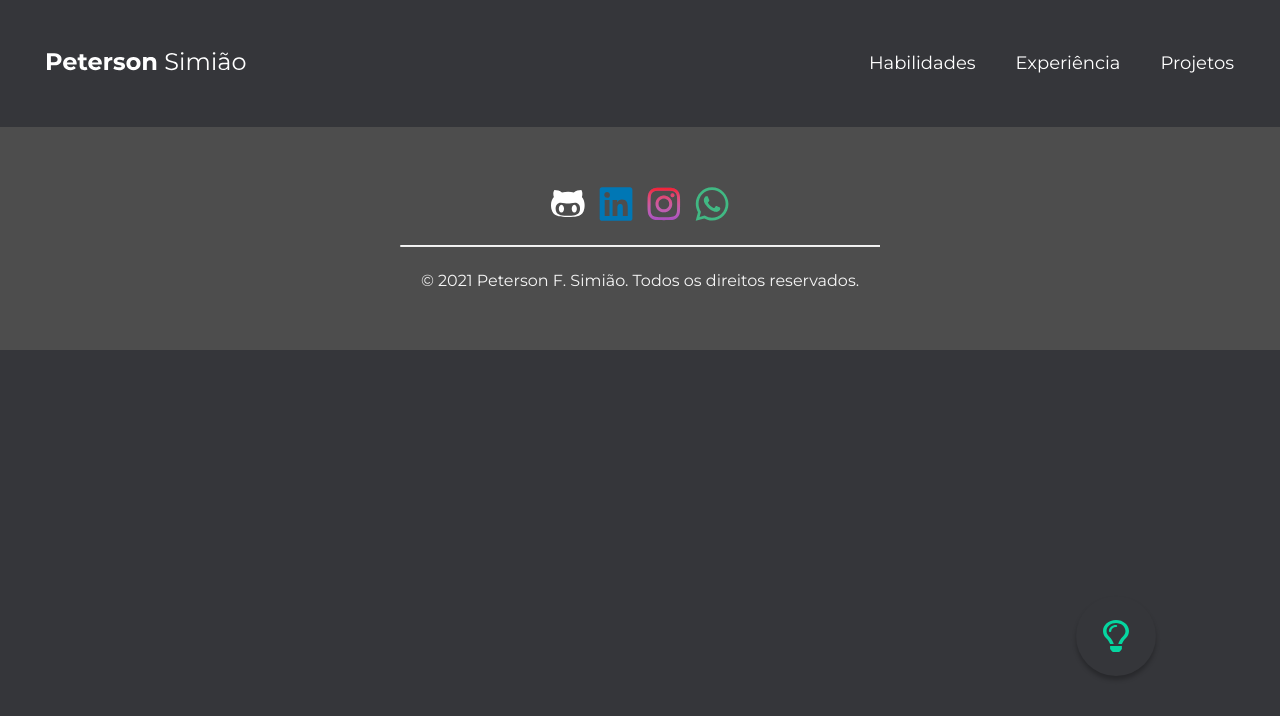
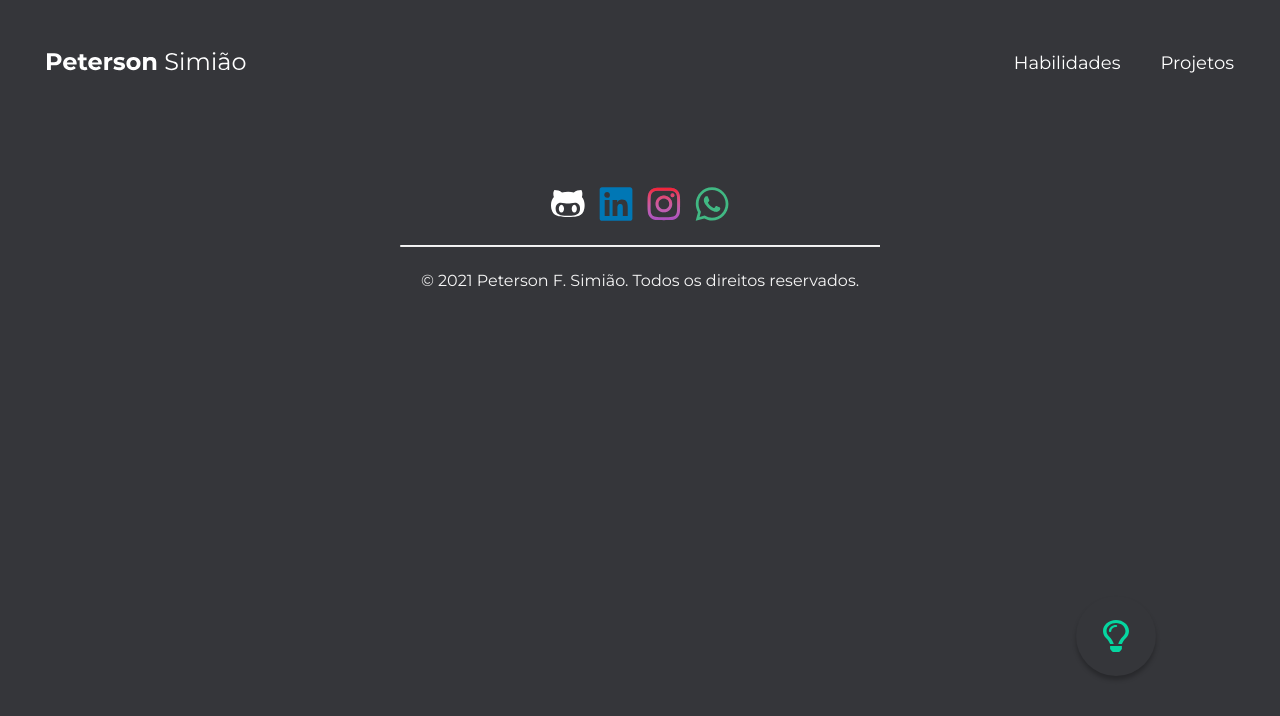
Before and after one commit to PetersonFonsec/my_blog_react, a React (Create React App) app: page /blog in a window 1280 px wide. Shown: the top 716 px of the page. Built offline with nearby package versions, Linux system fonts and the light colour scheme.

Commit message:
feat: adicionado scroll nos links do header

```diff
--- a/src/components/Layouts/Header/index.jsx
+++ b/src/components/Layouts/Header/index.jsx
@@ -1,5 +1,5 @@
 import { useState } from "react";
-import { BrowserRouter as Router, Link } from "react-router-dom";
+import { BrowserRouter as Router } from "react-router-dom";
 
 import Menu from "../Menu/index";
 import { Header, Button, Nav } from "./style";
@@ -11,21 +11,30 @@
 
 const links = [
   {
-    link: "/",
+    idSection: "skills",
     label: "Habilidades",
   },
+  // {
+  //   idSection: "/experiencia",
+  //   label: "Experiência",
+  // },
   {
-    link: "/experiencia",
-    label: "Experiência",
-  },
-  {
-    link: "/projetos",
+    idSection: "projects",
     label: "Projetos",
   },
 ];
 
+const scrollToSection = (id) =>
+  document
+    .getElementById(id)
+    .scrollIntoView({ block: "start", behavior: "smooth" });
+
 const HeaderComponent = () => {
   const [showMenu, setShowMenu] = useState(false);
+  const scroll = (id) => {
+    setShowMenu(false);
+    scrollToSection(id);
+  };
 
   return (
     <>
@@ -38,9 +47,9 @@
 
           <Nav>
             <ul>
-              {links.map(({ link, label }, i) => (
-                <li key={i}>
-                  <Link to={link}>{label}</Link>
+              {links.map(({ idSection, label }, i) => (
+                <li key={i} onClick={() => scroll(idSection)}>
+                  {label}
                 </li>
               ))}
             </ul>
@@ -54,7 +63,12 @@
           </Button>
         </Router>
       </Header>
-      <Menu links={links} active={links[0].link} show={showMenu} />
+      <Menu
+        links={links}
+        active={links[0].idSection}
+        callback={scroll}
+        show={showMenu}
+      />
     </>
   );
 };
--- a/src/components/Layouts/Header/style.js
+++ b/src/components/Layouts/Header/style.js
@@ -60,6 +60,7 @@
 
   li {
     color: ${({ theme }) => theme.colors.primary};
+    cursor: pointer;
   }
 
   li:not(:last-child) {
--- a/src/components/Layouts/Menu/index.jsx
+++ b/src/components/Layouts/Menu/index.jsx
@@ -1,17 +1,22 @@
-import { BrowserRouter as Router, Link } from "react-router-dom";
+import { BrowserRouter as Router } from "react-router-dom";
 import { Menu, List, Item } from "./styled";
 
 import Socials from "../../Socials/index";
 
-function MenuComponent({ links, active, show }) {
+function MenuComponent({ links, active, show, callback }) {
   return (
     <Menu show={show}>
       <Router>
         <List role="menu">
           {links &&
-            links.map(({ link, label }, i) => (
-              <Item key={i} active={active === link} role="menuitem">
-                <Link to={link}>{label}</Link>
+            links.map(({ idSection, label }, i) => (
+              <Item
+                key={i}
+                active={active === idSection}
+                onClick={() => callback(idSection)}
+                role="menuitem"
+              >
+                {label}
               </Item>
             ))}
         </List>
--- a/src/components/Layouts/Menu/styled.js
+++ b/src/components/Layouts/Menu/styled.js
@@ -24,12 +24,6 @@
 
 export const Item = styled.li`
   position: relative;
-
-  &:not(:last-child) {
-    margin-bottom: 32px;
-  }
-
-  a {
   font-family: Nunito;
   font-style: normal;
   font-weight: bold;
@@ -37,7 +31,7 @@
   line-height: 36px;
   text-align: center;
   color: ${({ active, theme }) =>
-      active ? "#5ed3f3" : theme.colors.primary};
+    active ? theme.colors.contrast : theme.colors.primary};
   display: block;
   cursor: pointer;
 
@@ -58,5 +52,8 @@
     border-radius: 14px;
     margin: auto;
   }
+
+  &:not(:last-child) {
+    margin-bottom: 32px;
   }
 `;
--- a/src/components/Layouts/Sections/Projects/index.jsx
+++ b/src/components/Layouts/Sections/Projects/index.jsx
@@ -4,7 +4,7 @@
 
 function SectionProjects() {
   return (
-    <Section>
+    <Section id="projects">
       <Wrapper>
         <Title>Meus Projetos</Title>
         <ListProjects />
--- a/src/components/Layouts/Sections/Skills/index.jsx
+++ b/src/components/Layouts/Sections/Skills/index.jsx
@@ -3,7 +3,7 @@
 
 function SectionSkills() {
   return (
-    <Section>
+    <Section id="skills">
       <Wrapper>
         <CarouselContainer>
           <Title>Habilidades</Title>
--- a/src/styles/theme.js
+++ b/src/styles/theme.js
@@ -15,14 +15,14 @@
 
   background: {
     primary: white,
-    secundary: light,
+    secondary: light,
     tertiary: green,
     contrast: blue,
   },
 
   colors: {
     primary: black,
-    secundary: white,
+    secondary: white,
     tertiary: gray,
     contrast: blue,
   },
@@ -35,14 +35,14 @@
 
   background: {
     primary: black,
-    secundary: dark,
+    secondary: dark,
     tertiary: blue,
     contrast: green,
   },
 
   colors: {
     primary: white,
-    secundary: dark,
+    secondary: dark,
     tertiary: lighter,
     contrast: green,
   },
```
Also changed, not shown: 1 other file (tests, documents, lock files or other folders). Lines whose indentation alone changed are shown as unchanged.
